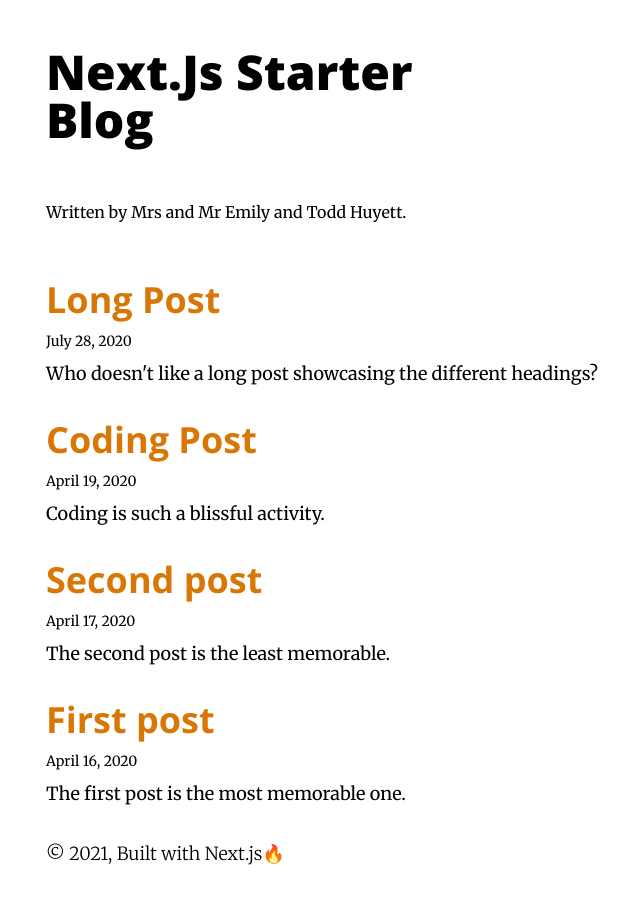
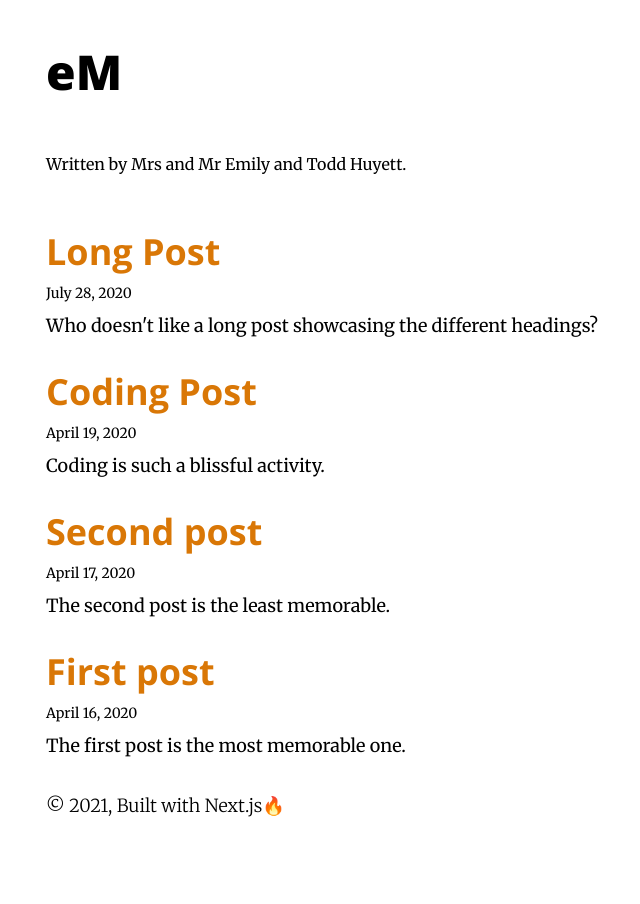
Before and after one commit to prokopious/nextjs, a Next.js app: page / in a window 1280 px wide. Shown: the top 904 px of the page, without its empty margins (290-930 px from the left). After the commit the page ends 868 px from the top, so only its background shows below. Built offline with nearby package versions, Linux system fonts and the light colour scheme; what @tailwindcss/typography would draw is missing.

Commit message:
'sdfsdfdsf'

```diff
--- a/components/common/Layout/Layout.js
+++ b/components/common/Layout/Layout.js
@@ -69,7 +69,7 @@ const LargeTitle = () => (
           "dark:text-white"
         )}
       >
-        Next.Js Starter Blog
+        <div className="title">eM</div>
       </a>
     </Link>
   </h1>
```
